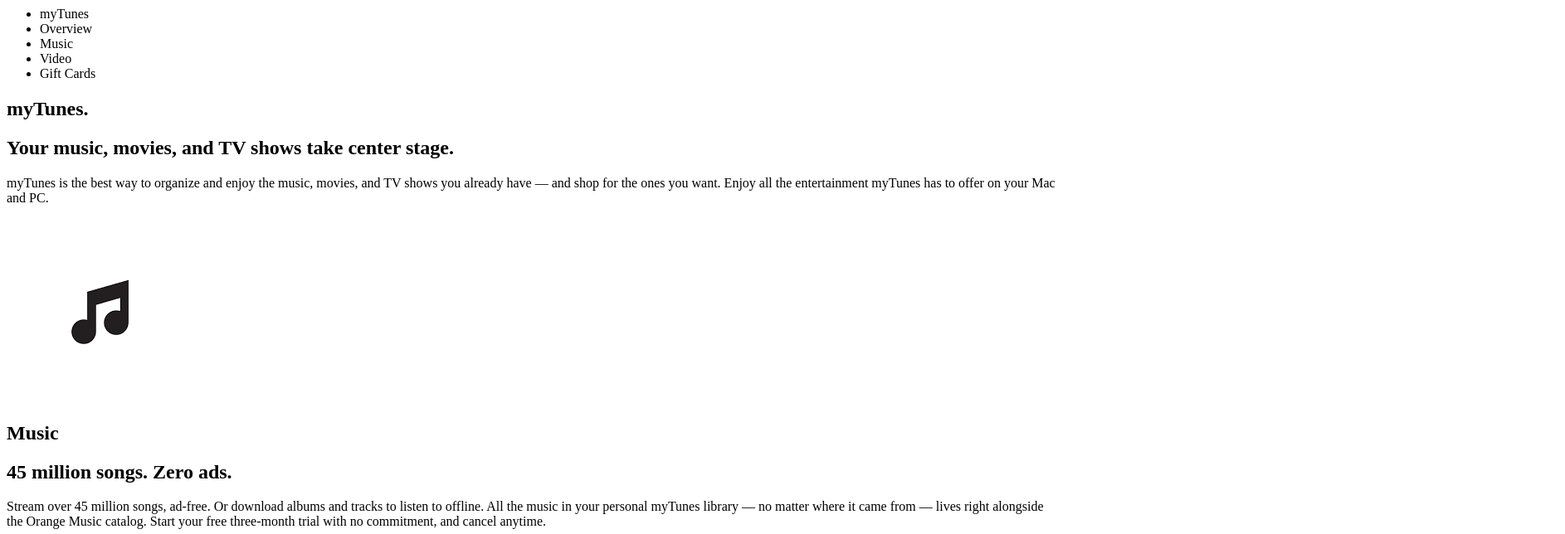
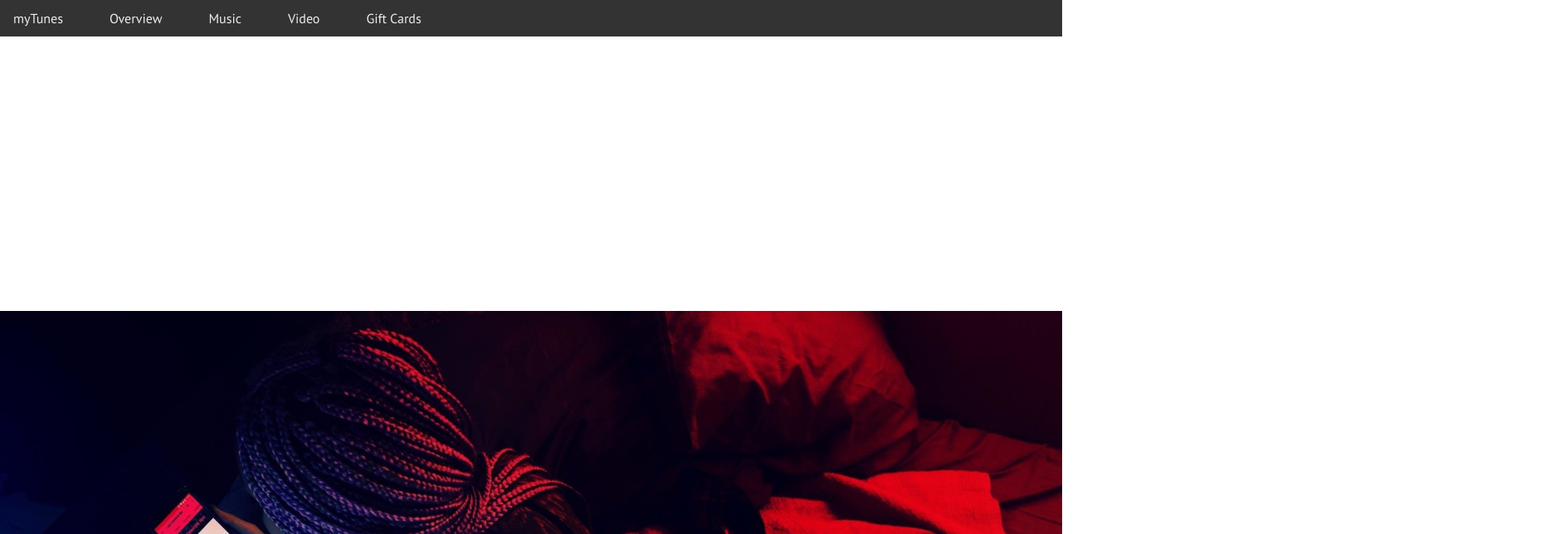
Before and after one commit to Oluwasanmij2r4/Responsive-Landing-Page, a plain HTML site: page index.html in a window 1280 px wide. Shown: the top 644 px of the page at 83% size, 1886 px wide, since content can reach past the window. Drawn offline with Linux system fonts and the light colour scheme.

Commit message:
I added the styling for the nav bar

```diff
--- a/index.html
+++ b/index.html
@@ -8,19 +8,20 @@
 </head>
 <body>
 
+    <section class="container">
         <nav>
             <ul>
-                <li>myTunes</li>
-                <li>Overview</li>
-                <li>Music</li>
-                <li>Video</li>
-                <li>Gift Cards</li>
+                <li><a href="#">myTunes</a></li>
+                <li><a href="#">Overview</a></li>
+                <li><a href="#">Music</a></li>
+                <li><a href="#">Video</a></li>
+                <li><a href="#">Gift Cards</a></li>
             </ul>
         </nav>
 
 
 
-        <section>
+
             <h1>myTunes.</h1>
             <h2>Your music, movies, and TV shows take center stage.</h2>
             <p>myTunes is the best way to organize and enjoy the music, movies, and TV shows you already have — and shop for the ones you want. Enjoy all the entertainment myTunes has to offer on your Mac and PC.</p>
--- a/style.css
+++ b/style.css
@@ -0,0 +1,54 @@
+@import url(https://fonts.googleapis.com/css2?family=Montserrat:ital,wght@0,100..900;1,100..900&family=PT+Sans:ital,wght@0,400;0,700;1,400;1,700&family=Rubik:ital,wght@0,300..900;1,300..900&display=swap);
+
+*,
+*::after,
+*::before {
+    margin: 0;
+    padding: 0;
+    box-sizing: border-box;
+}
+
+body {
+    font-family: 'PT Sans', sans-serif;
+}
+
+img{
+    max-width: 100%;
+}
+
+nav {
+    position: fixed;
+    top: 0%;
+    background-color: #333;
+    font-size: 1rem;
+    font-weight: 500;
+    padding: .75rem .5rem;
+    width: 100%;
+}
+
+ul {
+    list-style-type: none;
+    display: flex;
+    gap: 2.5rem;
+}
+
+a {
+    text-decoration: none;
+    color: #eeeeee;
+    padding: .75rem .5rem;
+}
+
+a:hover{
+    background-color: #bebaba23;
+}
+
+.container{
+    background-image: url(img/showcase.jpg);
+    background-size: contain;
+    background-repeat: no-repeat;
+    background-position: center;
+    max-width: 100%;
+    height: 100%;
+    padding: 50rem 0;
+    /* margin-top: 10rem; */
+}
```
